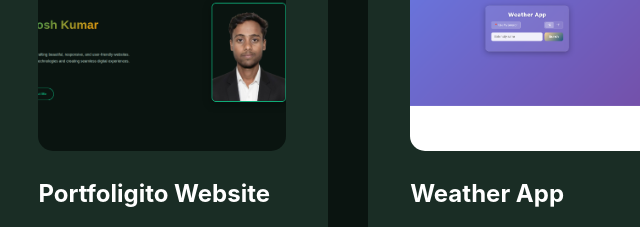
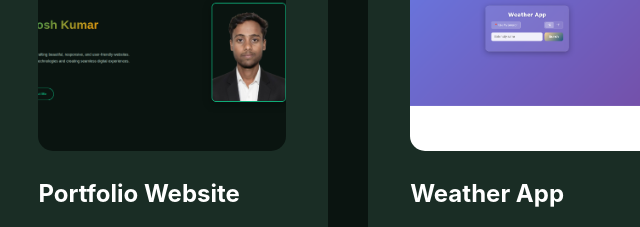
Before and after one commit to santoshraj88/portfolio, a website: page index.html in a window 1280 px wide. Shown: the part 2170-2397 px from the top of the page, 106-746 px from the left. Drawn offline with Linux system fonts and the light colour scheme.

Commit message:
Fix typo in project title from "Portfoligito Website" to "Portfolio Website"

```diff
--- a/index.html
+++ b/index.html
@@ -146,7 +146,7 @@
             <img src="./portfolio.png" alt="Portfolio Website" />
             <i class="fa-solid fa-code fallback-icon"></i>
           </div>
-          <h3>Portfoligito Website</h3>
+          <h3>Portfolio Website</h3>
           <p>
             A modern and professional portfolio website showcasing creative work
             with smooth animations, responsive design, and interactive elements
```
